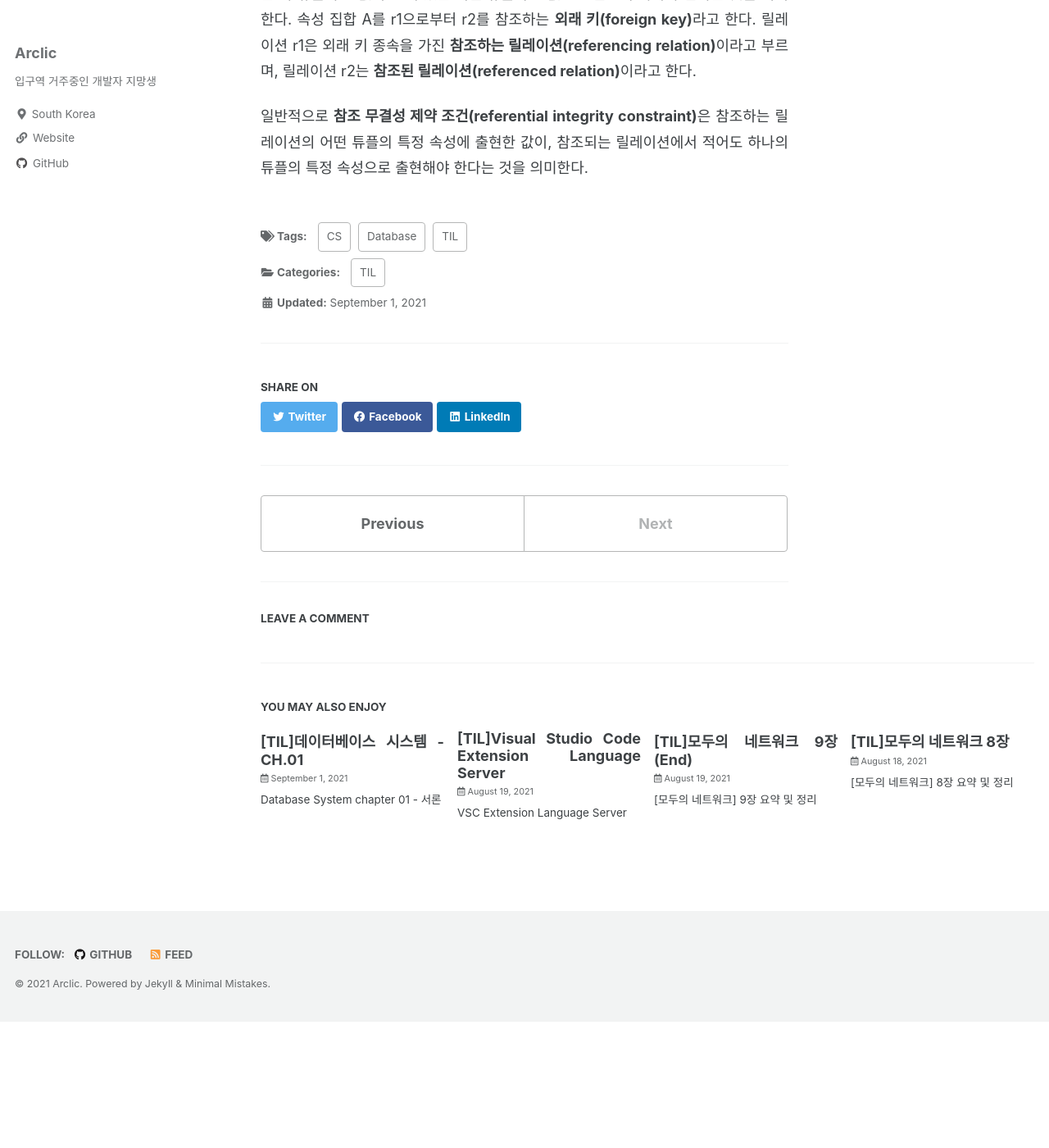
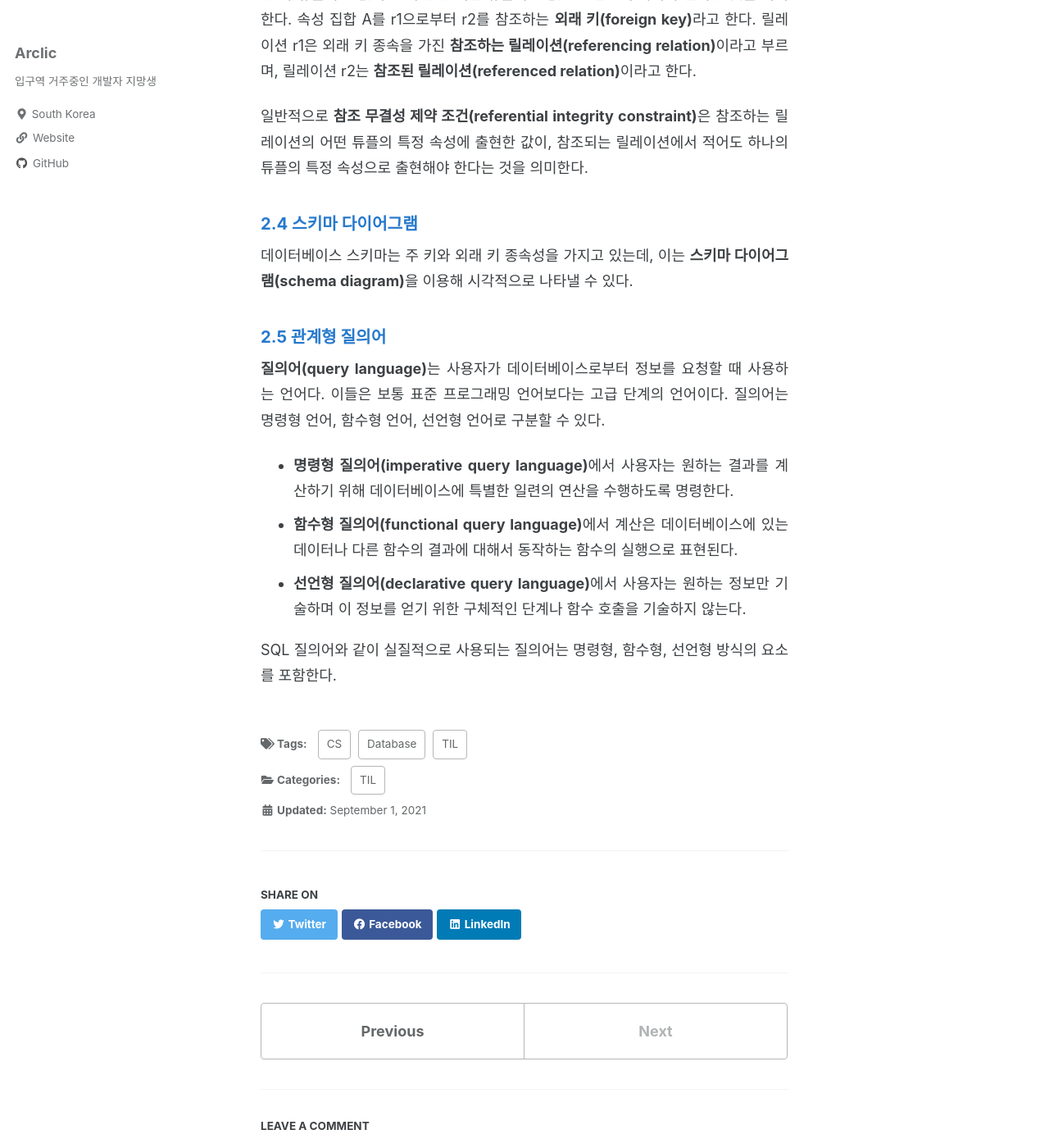
Before and after one commit to arclic/arclic.github.io, a Jekyll site: the page built from _posts/2021-09-01-database-system-02.md, in a window 1280 px wide and 1400 px high, scrolled down 1738 px. Shown: the whole window at 82% size. Built offline with Jekyll 4.4.1, drawn with Linux system fonts in a browser that asks for light colours; cached includes are drawn as plain includes; comment, search, counter and statistics services are not loaded; before the commit the page ends 2984 px from its top, so only the background shows below that; some of the changed text lies outside the part shown.

Commit message:
database system 2.4 2.5 update

```diff
--- a/_posts/2021-09-01-database-system-02.md
+++ b/_posts/2021-09-01-database-system-02.md
@@ -46,3 +46,17 @@ toc: true
 릴레이션 스키마 r1의 속성 A와 다른 릴레이션 스키마 r2의 주 키 B 사이의 **외래 키 제약 조건(foreign-key constraint)**은 모든 데이터베이스 인스턴스에 대해서 r1에 존재하는 각 튜플의 A 값이 r2에 있는 어떤 튜플의 B 값으로 반드시 나와야 한다는 것을 의미한다. 속성 집합 A를 r1으로부터 r2를 참조하는 **외래 키(foreign key)**라고 한다. 릴레이션 r1은 외래 키 종속을 가진 **참조하는 릴레이션(referencing relation)**이라고 부르며, 릴레이션 r2는 **참조된 릴레이션(referenced relation)**이라고 한다.
 
 일반적으로 **참조 무결성 제약 조건(referential integrity constraint)**은 참조하는 릴레이션의 어떤 튜플의 특정 속성에 출현한 값이, 참조되는 릴레이션에서 적어도 하나의 튜플의 특정 속성으로 출현해야 한다는 것을 의미한다.
+
+### 2.4 스키마 다이어그램
+
+데이터베이스 스키마는 주 키와 외래 키 종속성을 가지고 있는데, 이는 **스키마 다이어그램(schema diagram)**을 이용해 시각적으로 나타낼 수 있다.
+
+### 2.5 관계형 질의어
+
+**질의어(query language)**는 사용자가 데이터베이스로부터 정보를 요청할 때 사용하는 언어다. 이들은 보통 표준 프로그래밍 언어보다는 고급 단계의 언어이다. 질의어는 명령형 언어, 함수형 언어, 선언형 언어로 구분할 수 있다.
+
+- **명령형 질의어(imperative query language)**에서 사용자는 원하는 결과를 계산하기 위해 데이터베이스에 특별한 일련의 연산을 수행하도록 명령한다.
+- **함수형 질의어(functional query language)**에서 계산은 데이터베이스에 있는 데이터나 다른 함수의 결과에 대해서 동작하는 함수의 실행으로 표현된다.
+- **선언형 질의어(declarative query language)**에서 사용자는 원하는 정보만 기술하며 이 정보를 얻기 위한 구체적인 단계나 함수 호출을 기술하지 않는다.
+
+SQL 질의어와 같이 실질적으로 사용되는 질의어는 명령형, 함수형, 선언형 방식의 요소를 포함한다.
```
